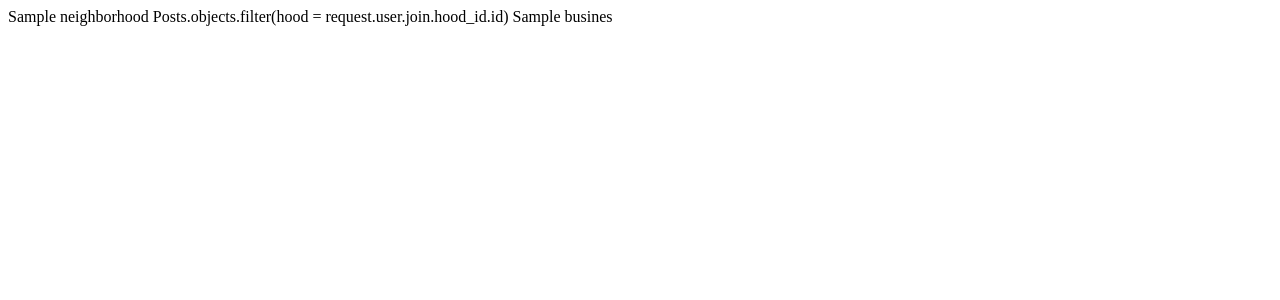
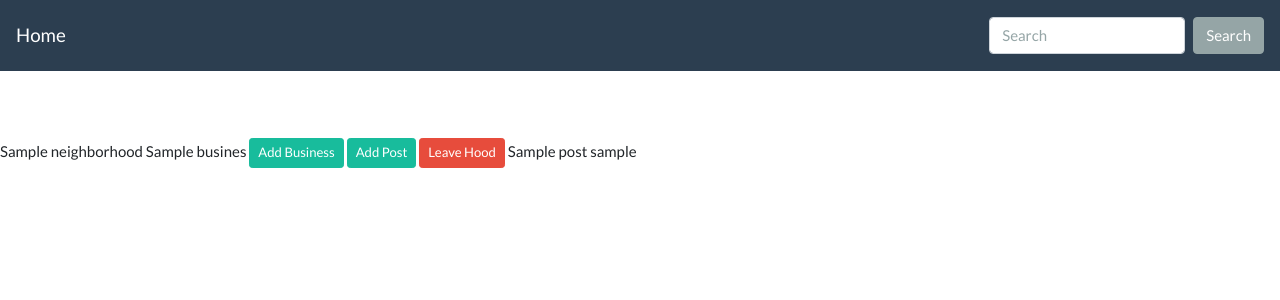
Before and after one commit to cherucole/The-Watchtower, a Django app: page / in a window 1280 px wide. Shown: the top 300 px of the page. Run offline with Django 3.2, Linux system fonts and the light colour scheme; a user stored in the database is signed in; tables that the repository leaves empty hold one stand-in row (values such as "Sample post"); some libraries are stand-ins or nearby versions.

Commit message:
Almost done

```diff
--- a/app/models.py
+++ b/app/models.py
@@ -112,8 +112,8 @@ class Business(models.Model):
 
 
     @classmethod
-    def get_hood_biz(cls, id):
-        businesses = Business.objects.filter(biz_hood_pk=id)
+    def get_hood_biz(cls, biz_hood):
+        businesses = Business.objects.filter(biz_hood_pk=biz_hood)
         return businesses
 
 
--- a/app/templates/base.html
+++ b/app/templates/base.html
@@ -19,7 +19,7 @@
 
   {% block styles %}
     {% bootstrap_css %}
-  <link rel="stylesheet" href="{% static 'css/images.css' %}">
+  <link rel="stylesheet" href="{% static 'css/styles.css' %}">
   {% endblock %}
 
 </head>
--- a/app/templates/current_hood.html
+++ b/app/templates/current_hood.html
@@ -1,5 +1,13 @@
+{%extends 'base.html'%}
+{% block content %}
+{{ block.super}}
+{% load bootstrap4 %}
+{% load staticfiles%}
+
+
+
+
 {{hood.name}}
-{{posts}}
 
 {% if businesses%}
 {% for business in businesses%}
@@ -7,3 +15,17 @@
 {% endfor %}
 
 {% endif %}
+<a href="{% url 'add_biz'  %}" class="btn btn-sm btn-success">Add Business</a>
+
+<a href="{% url 'add_post'  %}" class="btn btn-sm btn-success">Add Post</a>
+<a href="{% url 'leave_hood' hood.id  %}" class="btn btn-sm btn-danger">Leave Hood</a>
+
+
+{% if posts%}
+{% for post in posts%}
+{{post.name}}
+{{post.poster}}
+{% endfor %}
+
+{% endif %}
+{% endblock %}
--- a/app/urls.py
+++ b/app/urls.py
@@ -13,7 +13,7 @@ urlpatterns=[
     url(r'^add/biz$', views.add_biz, name='add_biz'),
     url(r'^add/post$', views.add_post, name='add_post'),
 
-    url(r'^hood/(?P<id>\d+)', views.view_biz, name='businesses'),
+    # url(r'^hood/(?P<biz_hood>\d+)', views.view_biz, name='businesses'),
 
     # url(r'^accounts/profile/(?P<username>\w+)', views.profile, name='my_profile'),
     # url(r'^search_results/', views.search_results, name='search'),
--- a/app/views.py
+++ b/app/views.py
@@ -15,7 +15,7 @@ def homepage(request):
 	if request.user.is_authenticated:
 		if Join.objects.filter(user_id = request.user).exists():
 			hood = Neighborhood.objects.get(pk = request.user.join.hood_id.id)
-			posts = 'Posts.objects.filter(hood = request.user.join.hood_id.id)'
+			posts = Post.objects.filter(post_hood = request.user.join.hood_id.id)
 			businesses = Business.objects.filter(biz_hood = request.user.join.hood_id.id)
 			return render(request,'current_hood.html',{"hood":hood,"businesses":businesses,"posts":posts})
 		else:
@@ -101,7 +101,7 @@ def leave_hood(request,hood_id):
 	'''
 	if Join.objects.filter(user_id = request.user).exists():
 		Join.objects.get(user_id = request.user).delete()
-		messages.error(request, 'You have left this awesome neighborhood ;-(')
+		# messages.error(request, 'You have left this awesome neighborhood ;-(')
 		return redirect('homepage')
 
 
@@ -131,8 +131,9 @@ def add_post(request):
         form = AddPostForm()
     return render(request, 'add_post.html', {"form": form})
 
-def view_biz(request, id):
-    current_user = request.user
-    businesses= Business.get_neighborhood_businesses(id)
+# def view_biz(request, biz_hood):
+#     current_user = request.user
+#     hood=Neighborhood.objects.get(id=biz_hood)
+#     businesses= Business.get_neighborhood_businesses(biz_hood = hood.id)
 
-    return redirect (request, 'businesses.html', {"business":businesses})
+#     return redirect (request, 'businesses.html', {"business":businesses})
```
Also changed, not shown: app/templates/index.html (+18 -9 lines), media/images/580b57fcd9996e24bc43c4df.png (added).
